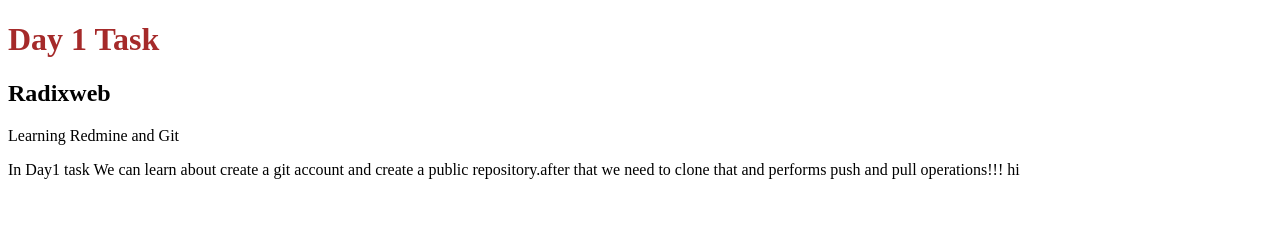
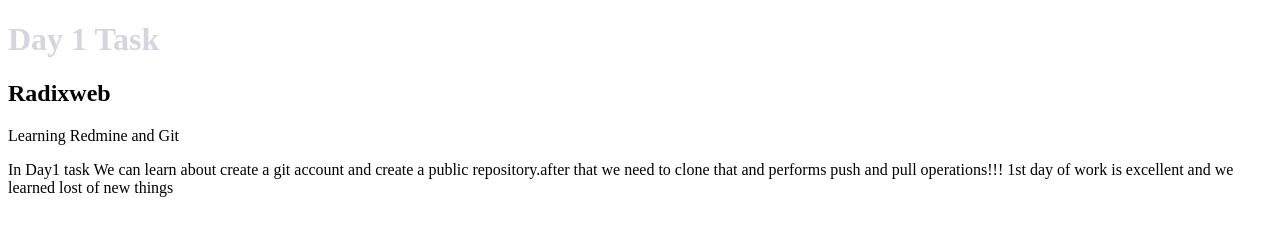
Before and after one commit to rutvikkalasha/Day-1-Task-Rutvik-Kalasha-and-Vipul-Dabhi-, a plain HTML site: page index.html in a window 1280 px wide. Drawn offline with Linux system fonts and the light colour scheme.

Commit message:
REFS:#589 and fixes

```diff
--- a/index.html
+++ b/index.html
@@ -1,13 +1,18 @@
 <!DOCTYPE html>
 <html>
   <title>Day1 Task</title>
+  <head>
+    <link rel="stylesheet"
+    href="style.css"
+  </head>
   <body>
-    <h1 style="color:brown"> Day 1 Task </h1>
+    <h1> Day 1 Task </h1>
     <h2 style="border: brown;"> Radixweb </h2>
     <p> Learning Redmine and Git </p>
     <p2>In Day1 task We can learn about create
       a git account and create a public repository.after that we
        need to clone that and performs push and pull operations!!!
-      hi</p2>
+    </p2>
+    <p3> 1st day of work is excellent and we learned lost of new things</p3>
   </body>
 </html>
```
